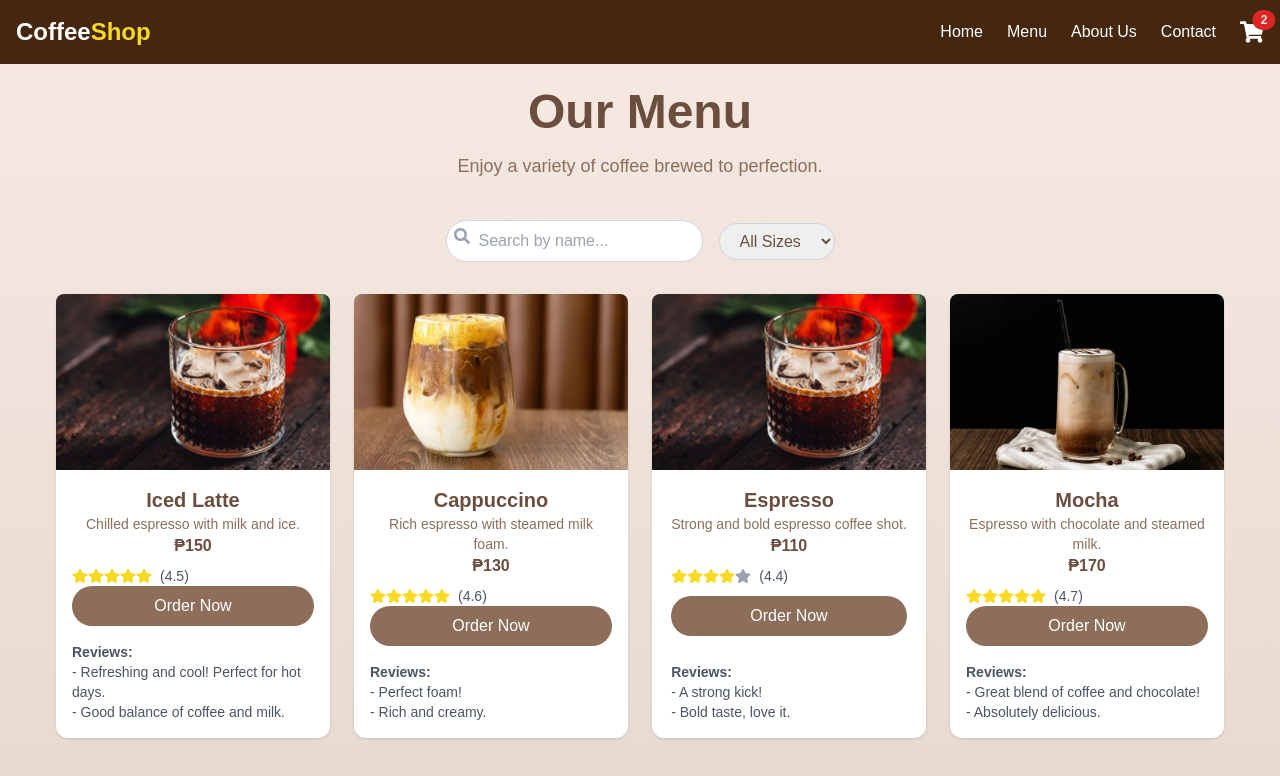
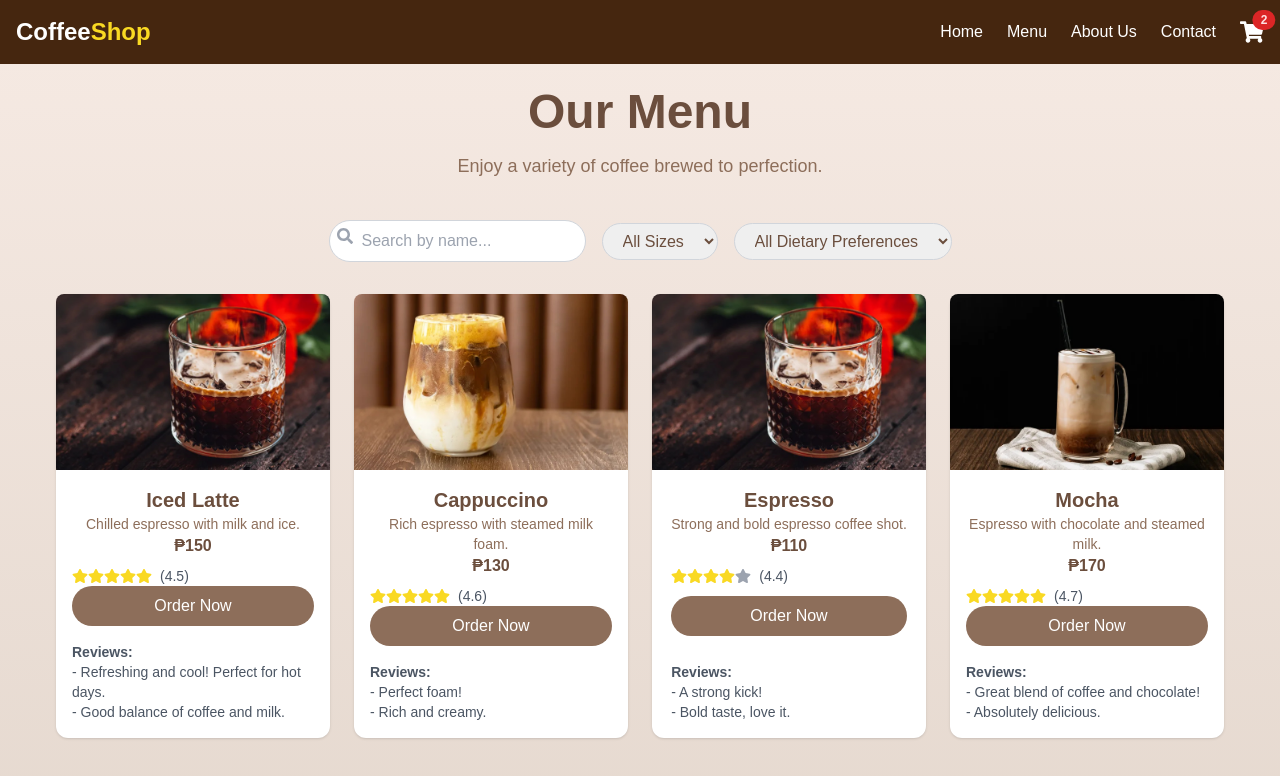
Before and after one commit to resolverkatla/coffee-shop, a Next.js app: page /Menu in a window 1280 px wide. Shown: the top 776 px of the page. Built offline with nearby package versions, Linux system fonts and the light colour scheme.

Commit message:
Added Feature

```diff
--- a/app/Menu/page.tsx
+++ b/app/Menu/page.tsx
@@ -3,20 +3,22 @@
 import { useState } from 'react'; // Import useState hook
 import Footer from '@/components/Footer';
 import Image from 'next/image'; // Import Image component from Next.js for optimization
-import { FaStar, FaSearch,} from 'react-icons/fa'; // Add FaSearch  icons
+import { FaStar, FaSearch } from 'react-icons/fa'; // Add FaSearch icons
 
 function Menu() {
-  // State to store search query and selected size
+  // State to store search query, selected size, and dietary preference
   const [searchQuery, setSearchQuery] = useState('');
   const [sizeFilter, setSizeFilter] = useState('');
+  const [dietaryFilter, setDietaryFilter] = useState(''); // New state for dietary filter
 
-  // Menu items data with size property added
+  // Menu items data with size and dietary properties added
   const menuItems = [
     {
       name: "Iced Latte",
       description: "Chilled espresso with milk and ice.",
       price: "₱150",
-      size: "medium", // New size property
+      size: "medium",
+      dietary: "vegan", // New dietary property
       image: "/menu_pics/iced-espresso.jpg",
       rating: 4.5,
       reviews: ["Refreshing and cool! Perfect for hot days.", "Good balance of coffee and milk."]
@@ -26,6 +28,7 @@ function Menu() {
       description: "Rich espresso with steamed milk foam.",
       price: "₱130",
       size: "small",
+      dietary: "gluten-free", // New dietary property
       image: "/menu_pics/iced-macchiato.jpg",
       rating: 4.6,
       reviews: ["Perfect foam!", "Rich and creamy."]
@@ -35,6 +38,7 @@ function Menu() {
       description: "Strong and bold espresso coffee shot.",
       price: "₱110",
       size: "small",
+      dietary: "gluten-free",
       image: "/menu_pics/iced-espresso.jpg",
       rating: 4.4,
       reviews: ["A strong kick!", "Bold taste, love it."]
@@ -44,16 +48,18 @@ function Menu() {
       description: "Espresso with chocolate and steamed milk.",
       price: "₱170",
       size: "large",
+      dietary: "none",
       image: "/menu_pics/iced-mocha.jpg",
       rating: 4.7,
       reviews: ["Great blend of coffee and chocolate!", "Absolutely delicious."]
     },
   ];
 
-  // Function to filter menu items based on search query and size
+  // Function to filter menu items based on search query, size, and dietary preference
   const filteredItems = menuItems.filter(item =>
     item.name.toLowerCase().includes(searchQuery.toLowerCase()) &&
-    (sizeFilter ? item.size === sizeFilter : true)
+    (sizeFilter ? item.size === sizeFilter : true) &&
+    (dietaryFilter ? item.dietary === dietaryFilter : true) // Include dietary filter
   );
 
   // Star rating function
@@ -95,7 +101,7 @@ function Menu() {
               placeholder="Search by name..."
               value={searchQuery}
               onChange={(e) => setSearchQuery(e.target.value)}
-              className="pl-8 pr-4 py-2 rounded-full border border-gray-300 focus:outline-none focus:border-[#6b4e3d] w-full text-[#6b4e3d]" // Changed font color
+              className="pl-8 pr-4 py-2 rounded-full border border-gray-300 focus:outline-none focus:border-[#6b4e3d] w-full text-[#6b4e3d]"
             />
           </div>
 
@@ -103,12 +109,24 @@ function Menu() {
           <select
             value={sizeFilter}
             onChange={(e) => setSizeFilter(e.target.value)}
-            className="px-4 py-2 rounded-full border border-gray-300 focus:outline-none focus:border-[#6b4e3d] text-[#6b4e3d]" // Changed font color
+            className="px-4 py-2 rounded-full border border-gray-300 focus:outline-none focus:border-[#6b4e3d] text-[#6b4e3d]"
           >
             <option value="">All Sizes</option>
             <option value="small">Small</option>
             <option value="medium">Medium</option>
             <option value="large">Large</option>
+          </select>
+
+          {/* Dietary Preference Filter */}
+          <select
+            value={dietaryFilter}
+            onChange={(e) => setDietaryFilter(e.target.value)}
+            className="px-4 py-2 rounded-full border border-gray-300 focus:outline-none focus:border-[#6b4e3d] text-[#6b4e3d]"
+          >
+            <option value="">All Dietary Preferences</option>
+            <option value="vegan">Vegan</option>
+            <option value="gluten-free">Gluten-Free</option>
+            <option value="none">None</option>
           </select>
         </div>
 
@@ -221,6 +239,7 @@ function Menu() {
             </div>
           ))}
         </div>
+
           {/* Menu Items Section */}
           <div className={`grid grid-cols-1 sm:grid-cols-2 md:grid-cols-4 gap-6 px-6 mb-10 ${filteredItems.length < 4 ? "justify-center" : ""}`}>
           {filteredItems.map((item, index) => (
@@ -277,6 +296,7 @@ function Menu() {
         </div>
 
       </main>
+      {/* Footer section from components */}
       <Footer />
     </div>
   );
```
Lines whose indentation alone changed are shown as unchanged.
